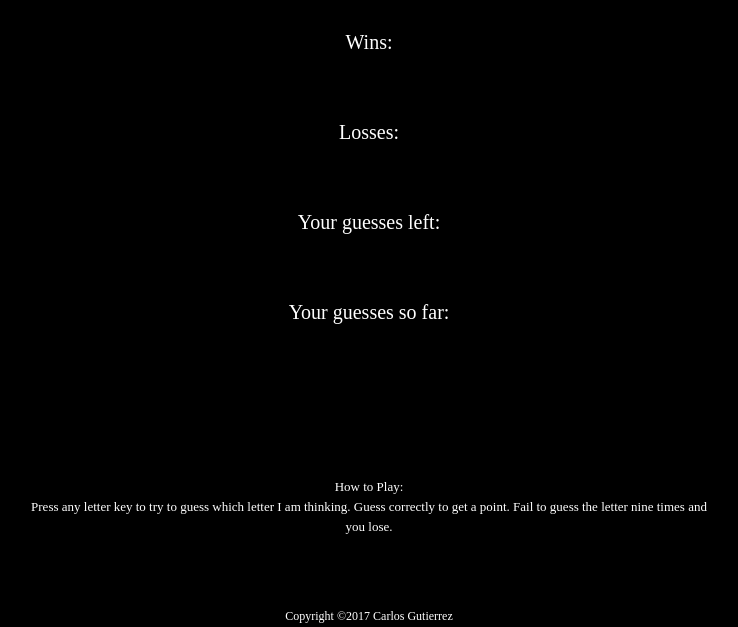
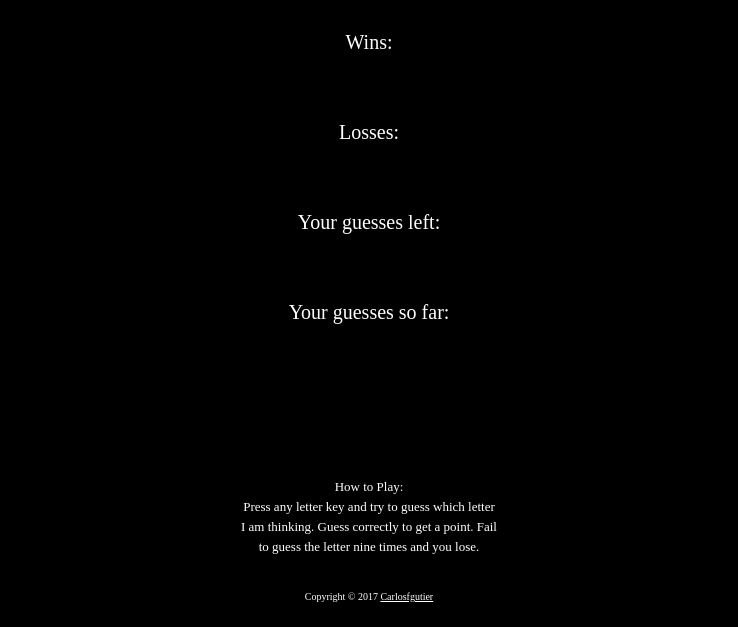
Before and after one commit to carlosfgutier/PsychicGame, a plain HTML site: page index.html in a window 1280 px wide. Shown: the part 173-800 px from the top of the page, without its empty margins (271-1009 px from the left). Drawn offline with Linux system fonts and the light colour scheme; a web font is replaced by a local one.

Commit message:
finished project

```diff
--- a/assets/css/style.css
+++ b/assets/css/style.css
@@ -11,16 +11,6 @@ p {font-family: 'Spectral SC', serif;
 body {background-color: black;
 }
 
-footer {color: white;
-	font-size: 12px;
-	position: fixed;
-    bottom: 0;
-    right: 0;
-    width: 100%;
-    text-align: center;
-    padding-bottom: 5px;
-}
-
 div {
 	background-color: black;
 	text-align: center;
@@ -32,6 +22,21 @@ div {
 section {background-color: black;
 	text-align: center;
 	line-height: 20px;
-	padding: 120px 300px 0 300px;
 	font-size: 13px;
+	max-width: 380px;
+	margin: 0 40%;
+	padding: 120px 0px 35px 0px;
 }
+
+footer {color: white;
+	font-size: 10px;
+    bottom: 0;
+    right: 0;
+    width: 100%;
+    text-align: center;
+    padding-bottom: 5px;
+}
+
+a {color: white;
+
+}
--- a/assets/javascript/game.js
+++ b/assets/javascript/game.js
@@ -14,31 +14,31 @@ var index = Math.floor(Math.random() * options.length);
 var PCpick = options[index];
 console.log(PCpick);
 
-//when activated this function will reset game
+//when activated this function will reset the game
 function reset() {
 	guessesLeft = 9;
 	guessesMade = [];
 	index = Math.floor(Math.random() * options.length);
 	PCpick = options[index];
-	console.log(guessesMade);
-	console.log(PCpick);
 }
 
+//this funciton runs when player presses a key
 document.onkeyup = function(event) {
+	//key pressed is lowercased and becomes a variable
 	var lowerCaseLetter = event.key.toLowerCase();
 
 
 	//If key pressed has not been pressed, let conditional run. If key pressed has been pressed, do nothing.
-	if (guessesMade.indexOf(lowerCaseLetter) < 0){
+	if (guessesMade.indexOf(lowerCaseLetter) < 0 && event.keyCode > 65 && event.keyCode < 90){
 
 		//if player guesses PCpick, player wins and game restarts
 		if (lowerCaseLetter === PCpick) {
 			wins++;
-			alert("Cool, you're a psychic");
+			alert("I guess you are a psychic");
 			reset();
-			console.log(wins);
 		}
-		//if player guesses wrong and has not guesses left, player loses and game restarts
+
+		//if player guesses wrong and has no guesses left, player loses and game restarts
 		else {
 			guessesLeft--;
 			if (guessesLeft === 0) {
@@ -53,6 +53,7 @@ document.onkeyup = function(event) {
 			}
 		}
 	}
+	//updates game status after function runs
 	document.getElementById("wins").textContent = "Wins: " + wins;
 
 	document.getElementById("losses").textContent = "Losses " + losses;
--- a/index.html
+++ b/index.html
@@ -21,11 +21,11 @@
 
 	<section class="instructions">
 		<p>How to Play:</p>
-		<p>Press any letter key to try to guess which letter I am thinking. Guess correctly to get a point. Fail to guess the letter nine times and you lose.</p>
+		<p>Press any letter key and try to guess which letter I am thinking. Guess correctly to get a point. Fail to guess the letter nine times and you lose.</p>
 
 	</section>
 
-	<footer>Copyright ©2017 Carlos Gutierrez</footer>
+	<footer>Copyright © 2017 <a href="https://github.com/carlosfgutier" target="_blank">Carlosfgutier</footer>
 
 <script type="text/javascript" src="assets/javascript/game.js"></script>
 </body>
```
